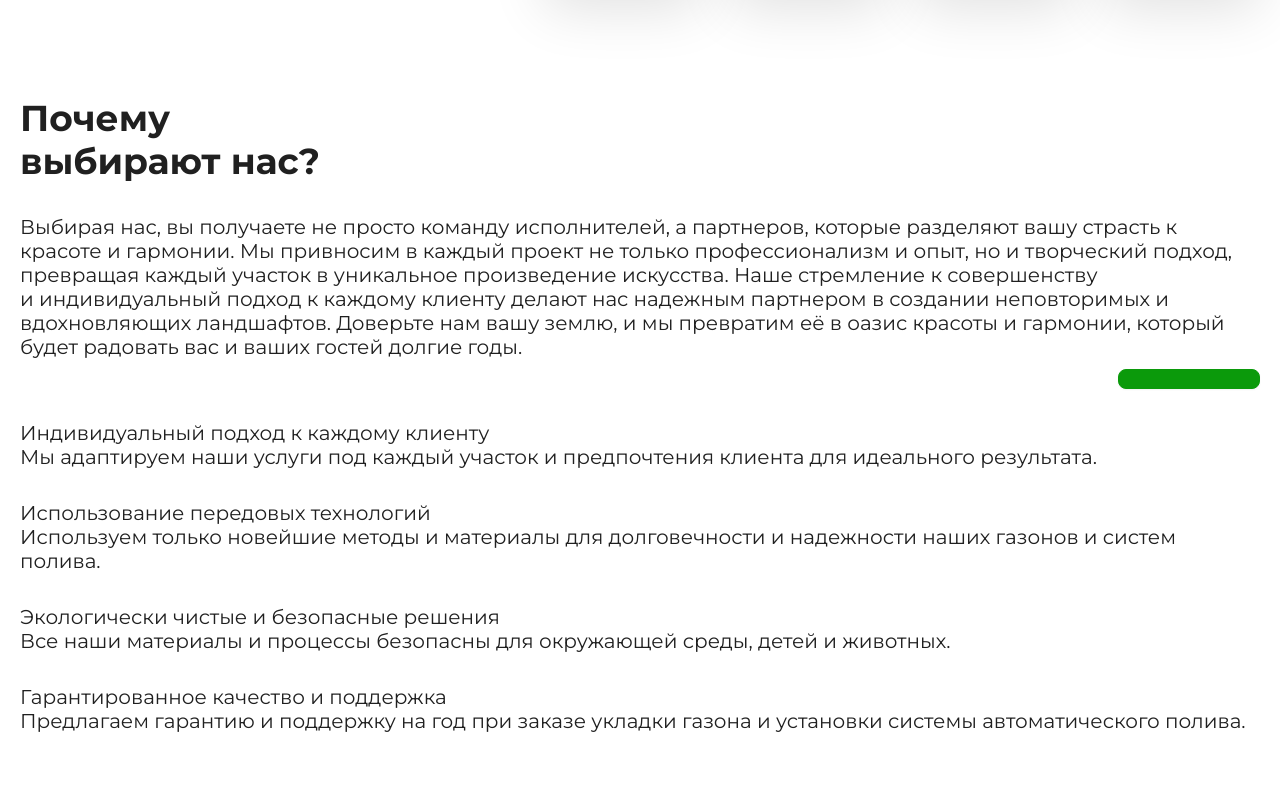
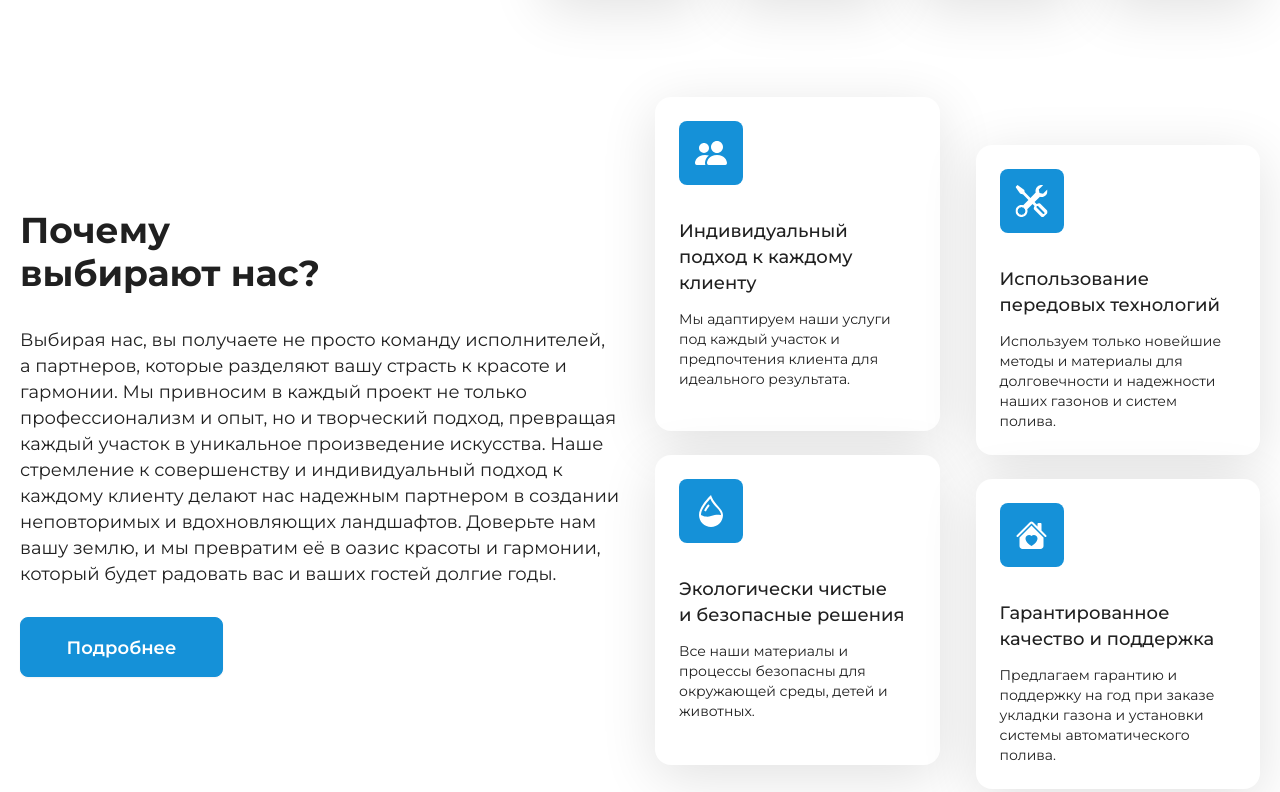
Before and after one commit to ART89-prog/continent, a plain HTML site: page index.html in a window 1280 px wide. Shown: the part 4535-5327 px from the top of the page. Drawn offline with Linux system fonts and the light colour scheme.

Commit message:
5463457347347

```diff
--- a/css/styles.css
+++ b/css/styles.css
@@ -539,26 +539,24 @@ header .menu .item > a {
     letter-spacing: 0px;
 }
 .btn {
-    margin-top: 10px;
-    margin-left: auto;
     display: block;
-    width: 142px;
+    width: 203px;
     text-align: center;
     text-decoration: none;
-    border: 1px solid rgb(11, 154, 11);
+    border: 1px solid rgb(21, 145, 216);
     border-radius: 8px;
     box-shadow: 0px 1px 2px 0px rgba(16, 24, 40, 0.05);
-    background: rgb(11, 154, 11);
-    padding: 9px 15px;
+    background: rgb(21, 145, 216);
+    height: 60px;
     color: rgb(255, 255, 255);
     font-size: 18px;
     font-weight: 600;
-    line-height: 20px;
+    line-height: 60px;
     transition: all .4s;
 }
 .btn:hover {
     background: #fff;
-    color: rgb(11, 154, 11);
+    color: rgb(21, 145, 216);
 }
 
 
@@ -795,31 +793,68 @@ header .menu .item > a {
 
 /* advantages */
 
-.advantages {
-}
-.cont {
-}
 .advantages_wrap {
+    display: flex;
+    align-items: center;
+    justify-content: space-between;
+    gap: 30px;
 }
 .advantages_info {
-}
-.advantages_title {
-}
-.title {
+    width: calc(50% - 15px);
 }
 .advantages_text {
-}
-.btn {
+    margin-bottom: 30px;
+    color: rgb(32, 32, 32);
+    font-size: 18px;
+    font-weight: 400;
+    line-height: 26px;
 }
 .advantages_items {
+    width: calc(50% - 15px);
+    column-gap: 36px;
+    row-gap: 0;
+    display: flex;
+    flex-wrap: wrap;
 }
-.advantages_item {
+.advantages_items > * {
+    width: calc(100%/2 - 18px);
+    border-radius: 16px;
+    box-shadow: 0px 12px 56px 0px rgba(0, 0, 0, 0.12);
+    background: rgb(255, 255, 255);
+    padding: 24px;
 }
 .advantages_item-icon {
+    border-radius: 8px;
+    background: rgb(21, 145, 216);
+    width: 64px;
+    height: 64px;
+    display: flex;
+    align-items: center;
+    justify-content: center;
 }
 .advantages_item-title {
+    margin-top: 34px;
+    color: rgb(32, 32, 32);
+    font-size: 18px;
+    font-weight: 500;
+    line-height: 1.444;
 }
 .advantages_item-text {
+    margin-top: 12px;
+    color: rgb(32, 32, 32);
+    font-size: 14px;
+    font-weight: 400;
+    line-height: 1.429;
+}
+.advantages_item:nth-child(2n+1) {
+    margin-bottom: 24px;
+}
+.advantages_item:nth-child(2n) {
+    margin-top: 24px;
+    margin-bottom: 0;
+}
+.advantages_item:nth-child(2) {
+    margin-top: 48px;
 }
 
 
@@ -1263,7 +1298,7 @@ footer:before {
     padding: 20px;
     width: 100%;
     height: 59px;
-    background: #F2FAF2;
+    background: #F2F9FA;
     border-radius: 6px;
     border: none;
     font-family: var(--font_family);
--- a/index.html
+++ b/index.html
@@ -233,7 +233,7 @@
 							<div class="advantages_info">
 								<div class="advantages_title title">Почему<br> выбирают нас?</div>
 								<div class="advantages_text">Выбирая нас, вы получаете не просто команду исполнителей, а&nbsp;партнеров, которые разделяют вашу страсть к красоте и гармонии. Мы&nbsp;привносим в каждый проект не только профессионализм и опыт, но&nbsp;и творческий подход, превращая каждый участок в уникальное произведение искусства. Наше стремление к совершенству и&nbsp;индивидуальный подход к каждому клиенту делают нас надежным партнером в создании неповторимых и вдохновляющих ландшафтов. Доверьте нам вашу землю, и мы превратим её в оазис красоты и&nbsp;гармонии, который будет радовать вас и ваших гостей долгие годы.</div>
-								<a href="#" class="btn"></a>
+								<a href="#" class="btn">Подробнее</a>
 							</div>
 							<div class="advantages_items">
 								<div class="advantages_item">
@@ -545,7 +545,7 @@
 										<input type="checkbox" class="custom-checkbox" id="chek" checked="">
 										<label for="chek" class="form_agree-text">Отправляя форму, вы даете согласие на обработку <a href="#">персональных данных</a>.</label>
 									</div>
-									<button type="submit">Получить расчёт</button>
+									<button type="submit">Проконсультироваться</button>
 								</form>
 							</div>
 							<div class="callback_img">
```
